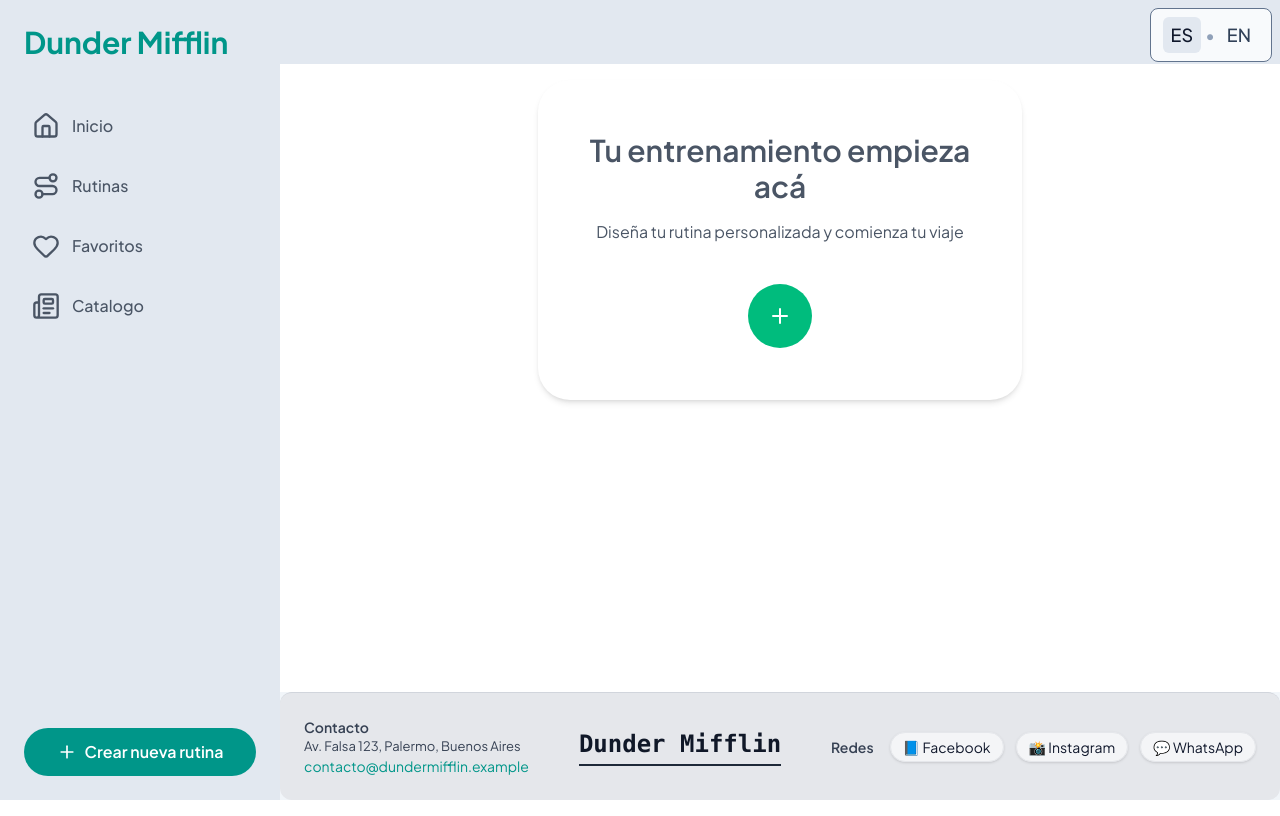
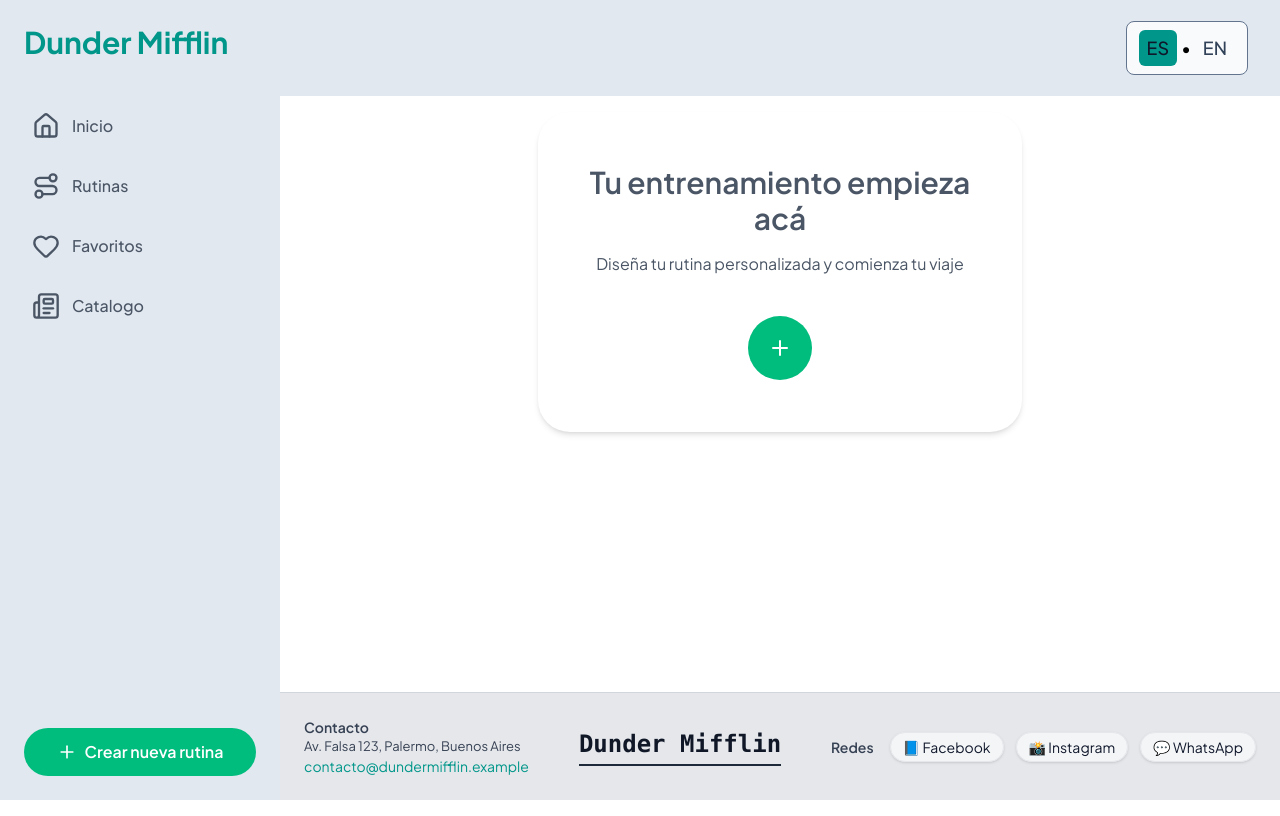
Before and after one commit to Dana-18/PWA-TP2, a React (Vite) app in the folder PWA-TP2/: page / in a window 1280 px wide. Built offline with nearby package versions, Linux system fonts and the light colour scheme; no server answers.

Commit message:
mejoras al css y fixes

```diff
--- a/PWA-TP2/src/Components/Footer/Footer.jsx
+++ b/PWA-TP2/src/Components/Footer/Footer.jsx
@@ -11,7 +11,7 @@
 
     const { t } = useTranslation();
     return (
-        <footer className="bg-gray-200 rounded-xl p-4 sm:p-6  border-t border-gray-300 pt-4 flex flex-col sm:flex-row items-center justify-between gap-4">
+        <footer className="bg-gray-200 md:rounded-none rounded-xl p-4 sm:p-6  border-t border-gray-300 pt-4 flex flex-col sm:flex-row items-center justify-between gap-4">
 
                 <div className="text-sm text-gray-700 text-center sm:text-left">
                     <div className="font-semibold">{t("footer.contact")}</div>
--- a/PWA-TP2/src/Components/Header/Header.jsx
+++ b/PWA-TP2/src/Components/Header/Header.jsx
@@ -1,8 +1,6 @@
-import { useState } from 'react';
 import { Bell, User } from 'lucide-react';
 import { LanguageSwitcher } from '../LanguageSwitcher'
 import SimpleButton from '../SimpleButton';
-import { useNavigate } from "react-router";
 import { Routes } from "../../const/routes";
 import { House } from 'lucide-react';
 import React from "react";
@@ -10,8 +8,8 @@
 export default function Header() {
 
     return (
-        <header className="bg-slate-200 h-auto sm:h-16 w-full sticky top-0 z-50 p-2 border-none">
-                <div className="flex items-center ml-auto gap-2 sm:gap-4">
+        <header className="bg-slate-200 md:h-24 sm:h-16 w-full sticky p-2 border-none flex items-center gap-4">
+                <div className="ml-auto gap-2 sm:gap-4">
                     <LanguageSwitcher />
                 </div>
         </header>
--- a/PWA-TP2/src/Components/LanguageSwitcher.jsx
+++ b/PWA-TP2/src/Components/LanguageSwitcher.jsx
@@ -11,18 +11,18 @@
     }
 
     return (
-        <div className="flex ml-auto items-center gap-1 px-2 py-1.5 sm:px-3 sm:py-2 ml-2 border border-slate-500 rounded-lg bg-slate-50 hover:bg-slate-100 transition-colors">
+        <div className="flex ml-auto items-center gap-1 px-2 py-1.5 sm:px-3 sm:py-2 ml-2 md:mr-6 border border-slate-500 rounded-lg bg-slate-50 hover:bg-slate-100 transition-colors">
             <button
                 type="button"
-                className={`text-[10px] md:text-lg sm:text-xs font-medium rounded-md px-2 py-1 transition-colors duration-150 ${i18n.language === 'es' ? 'bg-slate-200 text-slate-900' : 'text-slate-700 hover:bg-slate-100 hover:text-slate-900 active:bg-slate-200'}`}
+                className={`text-[10px] md:text-lg sm:text-xs font-medium rounded-md px-2 py-1 transition-colors duration-150 ${i18n.language === 'es' ? 'bg-teal-600 text-slate-900' : 'text-slate-700 hover:bg-slate-100 hover:text-slate-900 active:bg-teal-600'}`}
                 onClick={() => changeLanguage("es")}
             >
                 ES
             </button>
-            <span className="text-slate-400 md:text-lg text-[10px] sm:text-xs">•</span>
+            <span className="text-black md:text-lg text-[10px] sm:text-xs">•</span>
             <button
                 type="button"
-                className={`text-[10px] md:text-lg sm:text-xs font-medium rounded-md px-2 py-1 transition-colors duration-150 ${i18n.language === 'en' ? 'bg-slate-200 text-slate-900' : 'text-slate-700 hover:bg-slate-100 hover:text-slate-900 active:bg-slate-200'}`}
+                className={`text-[10px] md:text-lg sm:text-xs font-medium rounded-md px-2 py-1 transition-colors duration-150 ${i18n.language === 'en' ? 'bg-teal-600 text-slate-900' : 'text-slate-700 hover:bg-slate-100 hover:text-slate-900 active:bg-teal-600'}`}
                 onClick={() => changeLanguage("en")}
             >
                 EN
--- a/PWA-TP2/src/Components/MainCard.jsx
+++ b/PWA-TP2/src/Components/MainCard.jsx
@@ -9,7 +9,7 @@
     const rutinaActivaData = rutinas ? rutinas.find(rutina => rutina.id === parseInt(rutinaActiva)) : null;
     console.log("Rutina Activa Data:", rutinaActivaData);
     return (
-        <div className="flex items-start justify-self-center flex-col md:w-3/4 w-full ml-15 rounded-3xl bg-[#141314] p-6 shadow-sm mt-8">
+        <div className="flex items-start justify-self-center flex-col md:w-3/4 w-full rounded-3xl bg-[#141314] p-6 shadow-sm md:ml-15 mt-4">
             <div className="grid grid-cols-4 gap-4 items-start w-full">
                 <Title className="col-span-3 text-emerald-500" titulo={rutinaActivaData.name} size="medium" >
                     <Badge className="ml-3 bg-[#10B981] text-white" text="ACTIVA" />
@@ -21,7 +21,7 @@
                 <RoutineTracker className="mt-2" />
             </div>
             <div className="w-full flex">
-                <Button text="Comenzar Sesi�n" className="cursor-pointer mt-4 ml-auto rounded-xl flex items-center gap-1">
+                <Button text="Comenzar Sesión" className="cursor-pointer mt-4 ml-auto rounded-full flex items-center gap-1">
                     <ArrowRight size={20} />
                 </Button>
             </div>
--- a/PWA-TP2/src/Components/RoutineArchive.jsx
+++ b/PWA-TP2/src/Components/RoutineArchive.jsx
@@ -2,7 +2,7 @@
 
 export default function RoutineArchive ({rutinas = []}) {
     return (
-        <div className="md: ml-15 flex flex-col gap-2">
+        <div className="md:ml-15 flex w-full flex-col gap-2">
             <span className="ml-2 text-stone-500 tracking-wide">ARCHIVO & ALTERNATIVAS</span>
             <div>
                 {rutinas && (
--- a/PWA-TP2/src/Components/SecondaryCard.jsx
+++ b/PWA-TP2/src/Components/SecondaryCard.jsx
@@ -3,9 +3,9 @@
 
 export default function SecondaryCard ({nombreRutina="Rutina", descripcion="Descripcion de la rutina"}) {
     return (
-        <div className="p-5 py-3 justify-between rounded-3xl bg-[#141314] w-full md:w-3/4 flex">
+        <div className="px-6 py-3 justify-between rounded-3xl bg-[#141314] w-full md:w-3/4 flex">
             <div>
-                <Title titulo={nombreRutina} descripcion={descripcion} size="small"/>
+                <Title titulo={nombreRutina} className="text-white" descripcion={descripcion} size="small"/>
             </div>
             <div className="flex gap-2 items-center">
                 <SimpleButton text="Editar" size="sm"/>
--- a/PWA-TP2/src/Components/Sidebar/NavItems.jsx
+++ b/PWA-TP2/src/Components/Sidebar/NavItems.jsx
@@ -27,10 +27,10 @@
                 type="button"
                 onClick={() => item.route && navigate(item.route)}
                 disabled={!item.route}
-                className="w-full text-left flex items-center gap-3 px-4 py-3 text-gray-600 hover:text-gray-900 hover:bg-gray-50 rounded-lg transition-colors duration-200 disabled:opacity-50 disabled:cursor-not-allowed"
+                className="cursor-pointer w-full text-left flex items-center gap-3 px-4 py-3 text-gray-600 hover:text-gray-900 hover:bg-gray-50 rounded-lg transition-colors duration-200 disabled:opacity-50 disabled:cursor-not-allowed"
               >
                 <Icon className="w-7 h-7" />
-                <span className="text-medium font-medium">{item.name}</span>
+                <span className="text-medium  hover:text-emerald-500 hover:scale-110 font-medium">{item.name}</span>
               </button>
             </li>
           );
--- a/PWA-TP2/src/Components/Sidebar/Navbar.jsx
+++ b/PWA-TP2/src/Components/Sidebar/Navbar.jsx
@@ -8,8 +8,8 @@
     const { t } = useTranslation();
     return (
         <>
-            <aside id="sidebar" role="navigation" className={`fixed inset-y-0 left-0 z-40 w-72 bg-slate-50 border-none shadow-xl transition-transform duration-300 ease-in-out transform ${isOpen ? 'translate-x-0' : '-translate-x-full'} md:static md:translate-x-0 md:left-0 md:right-auto md:shadow-none md:w-full md:border-r md:border-l-0 md:bg-slate-200`}>
-                <div className="flex h-full flex-col justify-between">
+            <aside id="sidebar" role="navigation" className={`fixed inset-y-0 left-0 z-40 w-72 bg-slate-50 border-none relative transition-transform duration-300 ease-in-out transform ${isOpen ? 'translate-x-0' : '-translate-x-full'} md:static md:translate-x-0 md:left-0 md:right-auto md:shadow-none md:w-full md:border-r md:border-l-0 md:bg-slate-200`}>
+                <div className="flex h-full flex-col justify-between relative">
                     <div>
                         <div className="flex items-center justify-between border-b border-gray-200 p-6 md:border-b-0 md:bg-slate-200">
 
@@ -28,12 +28,13 @@
                     </div>
 
                     <div className="p-6">
-                        <button className="w-full rounded-full bg-teal-600 px-4 py-3 text-white font-semibold transition-colors duration-200 hover:bg-teal-700 flex items-center justify-center gap-2">
+                        <button className="w-full rounded-full bg-emerald-500 px-4 py-3 text-white font-semibold transition-colors duration-200 hover:bg-teal-700 flex items-center justify-center gap-2">
                             <Plus className="w-5 h-5" />
                             {t("sidebar.newRoutine")}
                         </button>
                     </div>
                 </div>
+                <div className="absolute right-0 top-24 z-10 w-[0.5px] h-[90%] bg-gradient-to-r from-slate-300 to-transparent"></div>
             </aside>
 
             {!isOpen && (
```
Also changed, not shown: PWA-TP2/src/Components/MainContent.jsx (line endings or trailing spaces).
